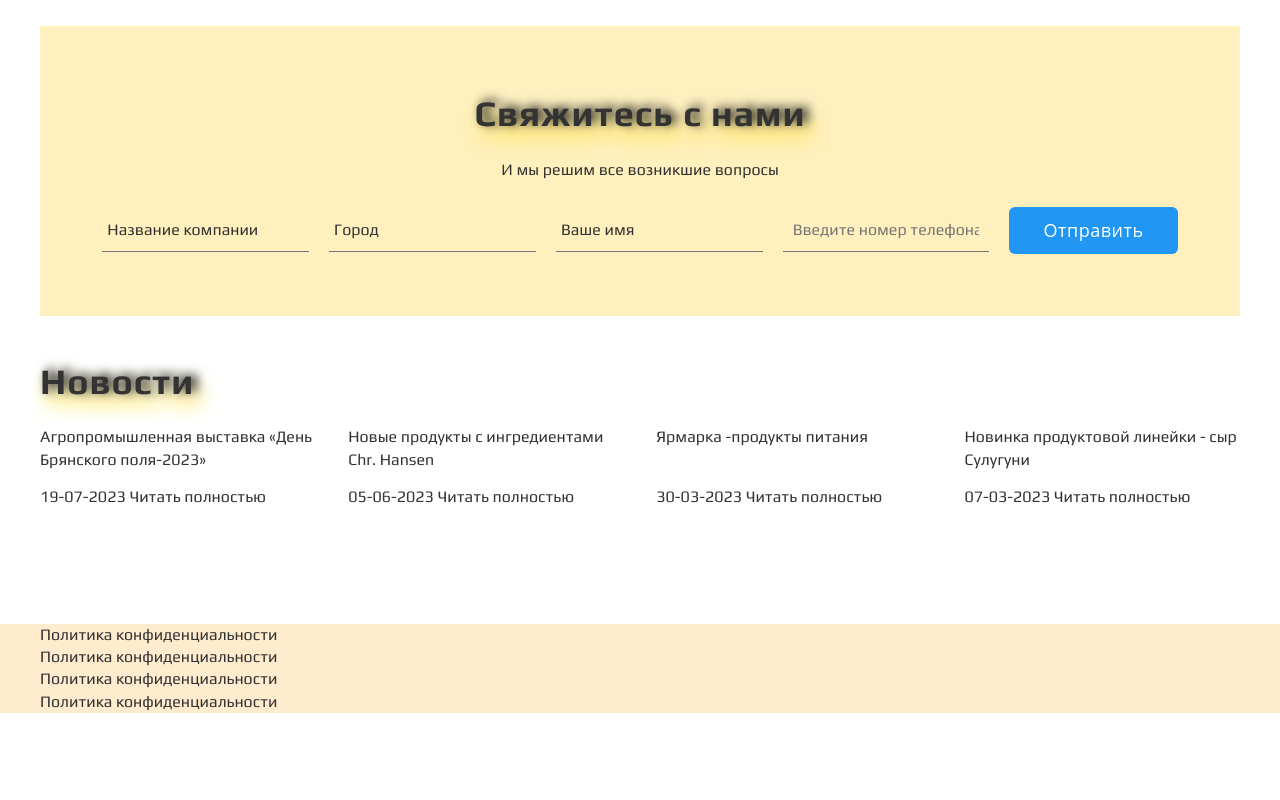
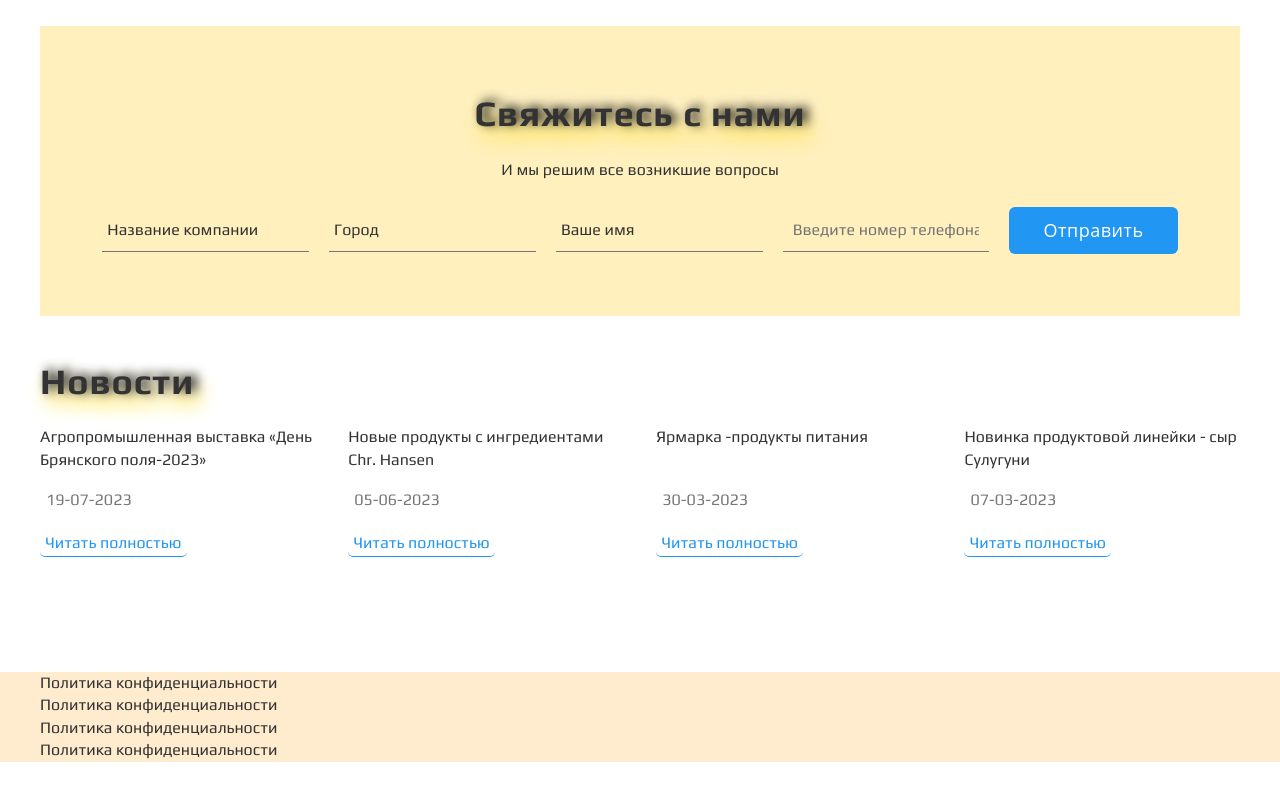
Before and after one commit to bira10a/cheeseworld, a website: page app/index.html in a window 1280 px wide. Shown: the part 5435-6235 px from the top of the page. Drawn offline with nearby package versions, Linux system fonts and the light colour scheme; files that its build step writes are made by us from their sources.

Commit message:
end job section news

```diff
--- a/app/index.html
+++ b/app/index.html
@@ -498,35 +498,35 @@
 
             <ul>
               <li>
-                <p class="new__text">Агропромышленная выставка «День Брянского поля-2023»</p>
+                <p class="news__text">Агропромышленная выставка «День Брянского поля-2023»</p>
 
-                <div class="new__wrapper">
-                  <a class="new__date" href="#" target="_blank">19-07-2023</a>
-                  <a class="news__reed" href="#" target="_blank">Читать полностью</a>
+                <div class="news__wrapper">
+                  <a class="news__date" href="#" target="_blank">19-07-2023</a>
+                  <a class="news__read" href="#" target="_blank">Читать полностью</a>
                 </div>
               </li>
               <li>
-                <p class="new__text">Новые продукты с ингредиентами Chr. Hansen</p>
+                <p class="news__text">Новые продукты с ингредиентами Chr. Hansen</p>
 
-                <div class="new__wrapper">
-                  <a class="new__date" href="#" target="_blank">05-06-2023</a>
-                  <a class="news__reed" href="#" target="_blank">Читать полностью</a>
+                <div class="news__wrapper">
+                  <a class="news__date" href="#" target="_blank">05-06-2023</a>
+                  <a class="news__read" href="#" target="_blank">Читать полностью</a>
                 </div>
               </li>
               <li>
-                <p class="new__text">Ярмарка -продукты питания</p>
+                <p class="news__text">Ярмарка -продукты питания</p>
 
-                <div class="new__wrapper">
-                  <a class="new__date" href="#" target="_blank">30-03-2023</a>
-                  <a class="news__reed" href="#" target="_blank">Читать полностью</a>
+                <div class="news__wrapper">
+                  <a class="news__date" href="#" target="_blank">30-03-2023</a>
+                  <a class="news__read" href="#" target="_blank">Читать полностью</a>
                 </div>
               </li>
               <li>
-                <p class="new__text">Новинка продуктовой линейки - сыр Сулугуни</p>
+                <p class="news__text">Новинка продуктовой линейки - сыр Сулугуни</p>
 
-                <div class="new__wrapper">
-                  <a class="new__date" href="#" target="_blank">07-03-2023</a>
-                  <a class="news__reed" href="#" target="_blank">Читать полностью</a>
+                <div class="news__wrapper">
+                  <a class="news__date" href="#" target="_blank">07-03-2023</a>
+                  <a class="news__read" href="#" target="_blank">Читать полностью</a>
                 </div>
               </li>
             </ul>
--- a/app/js/main.js
+++ b/app/js/main.js
@@ -363,8 +363,8 @@
 
 ////////////////////////////////////////////////
   const Spoiler = () => {
-    const btn = document.querySelectorAll('.new__text'),
-          text = document.querySelectorAll('.new__wrapper');
+    const btn = document.querySelectorAll('.news__text'),
+          text = document.querySelectorAll('.news__wrapper');
 
     const showText = (n = 1) => {
       text.forEach(text => {
@@ -385,6 +385,6 @@
     });
   };
 
-  Spoiler();
+  // Spoiler();
 
 }
--- a/app/scss/_news.scss
+++ b/app/scss/_news.scss
@@ -5,25 +5,72 @@
     @include adaptiveValue("column-gap", 40, 15);
     @include adaptiveValue("row-gap", 30, 20);
 
-    .new__wrapper {
-      transition: all 0.3s linear;
+    li {
+      display: grid;
+      grid-template: 1fr auto auto / 1fr;
+      grid-auto-rows: 1fr;
+      gap: 15px;
     }
+  }
 
-    .show {
+  &__wrapper {
+    display: flex;
+    flex-direction: column;
+    align-items: flex-start;
+    gap: 15px;
+    transition: all 0.3s linear;
+
+    &.show {
       opacity: 1;
       visibility: visible;
     }
 
-    .hide {
+    &.hide {
       opacity: 0;
       visibility: hidden;
     }
   }
 
-  li {
-    display: grid;
-    grid-template: 1fr auto auto / 1fr;
-    grid-auto-rows: 1fr;
-    gap: 15px;
+  &__date {
+    padding: 2px 5px;
+    color: #767676;
+    border: 1px solid transparent;
+    border-radius: 5px;
+    outline: transparent;
+    transition: color 0.2s linear, opacity 0.2s linear;
+
+    &:focus {
+      border-color: currentColor;
+    }
+
+    &:hover {
+      color: $accent;
+    }
+
+    &:active {
+      opacity: 0.7;
+    }
   }
+
+  &__read {
+    padding: 2px 5px;
+    color: $accent;
+    border-bottom: 1px solid currentColor;
+    border-radius: 5px;
+    outline: transparent;
+    transition: color 0.2s linear, border-color 0.2s linear, opacity 0.2s linear, border 0.2s linear;
+
+    &:focus {
+      border: 1px solid currentColor;
+    }
+
+    &:hover {
+      color: $chese;
+    }
+
+    &:active {
+      opacity: 0.7;
+    }
+  }
+
 }
```
Also changed, not shown: app/js/main.min.js.
